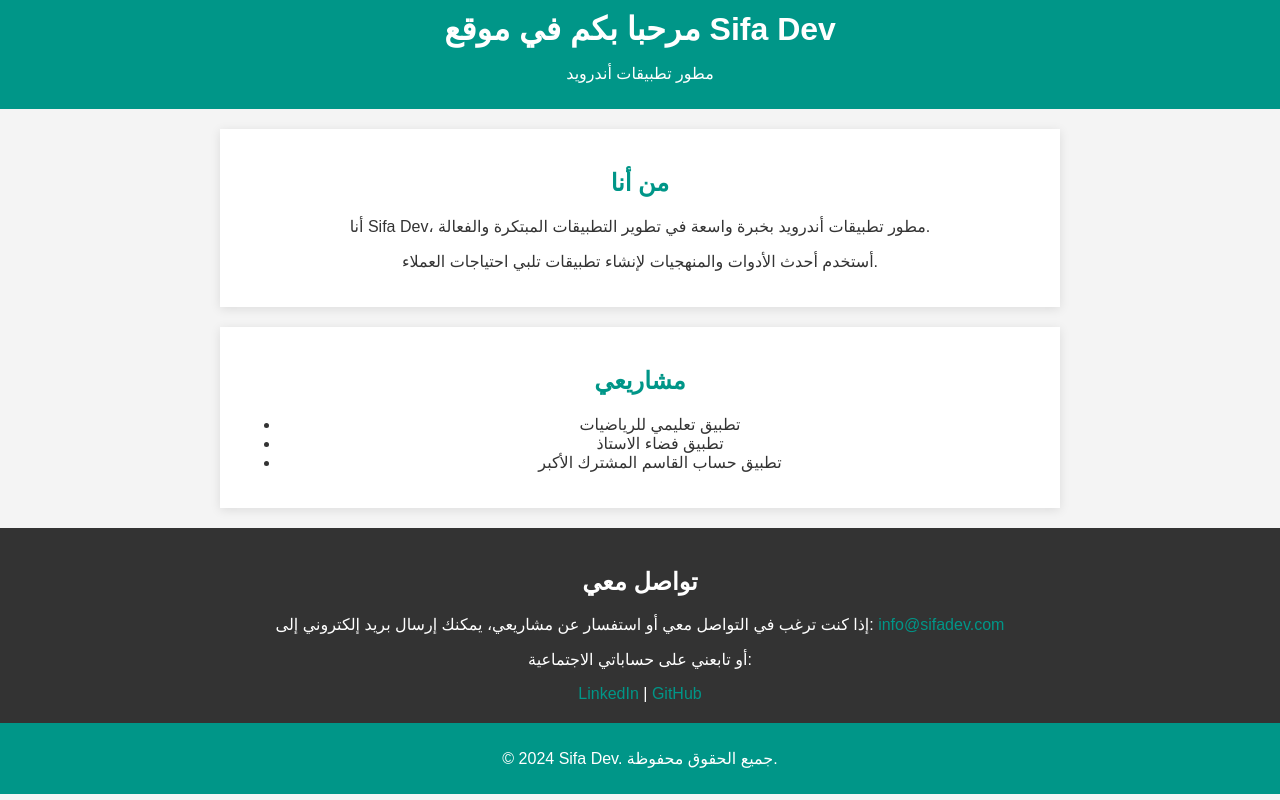
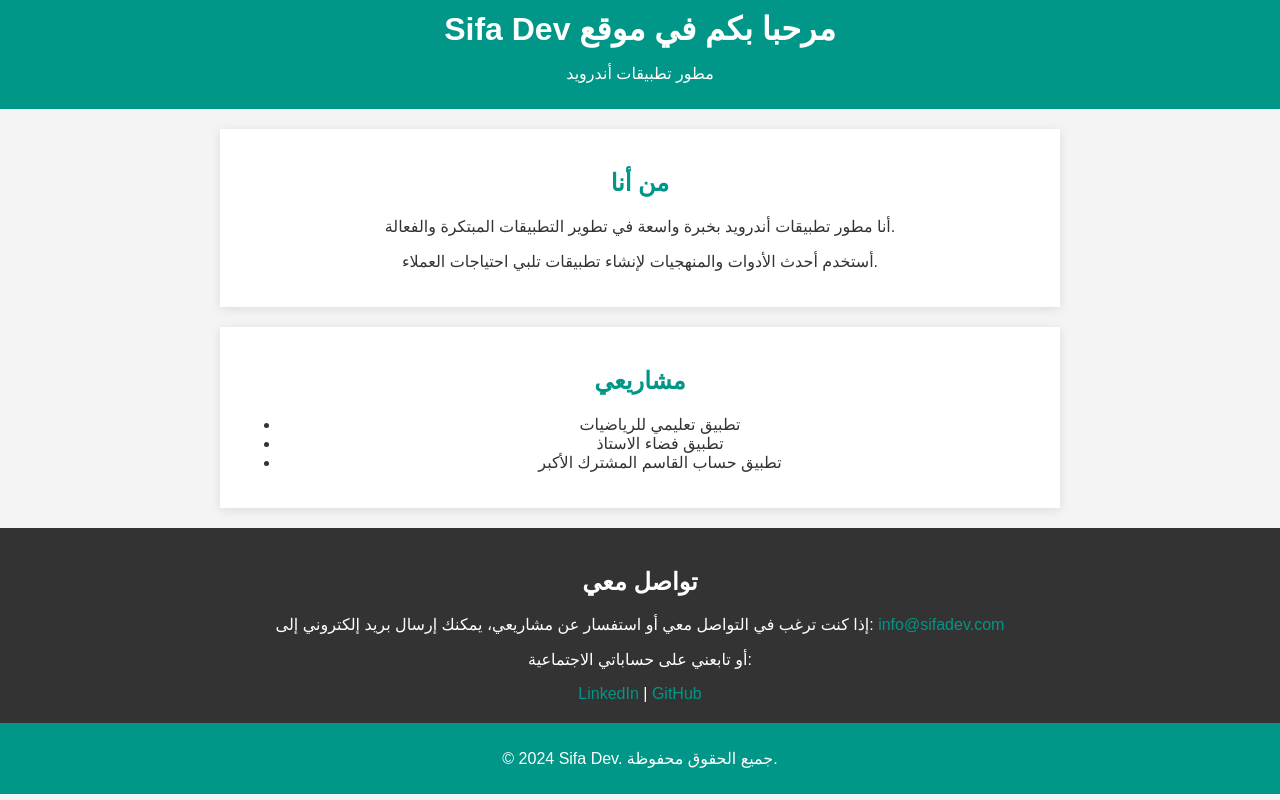
Before and after one commit to sifadev23/dev, a plain HTML site: page index.html in a window 1280 px wide. Drawn offline with Linux system fonts and the light colour scheme.

Commit message:
Update index.html

```diff
--- a/index.html
+++ b/index.html
@@ -54,13 +54,13 @@
 <body>
 
 <header>
-    <h1>مرحبا بكم في موقع Sifa Dev</h1>
+    <h1>Sifa Dev مرحبا بكم في موقع </h1>
     <p>مطور تطبيقات أندرويد</p>
 </header>
 
 <section class="about">
     <h2>من أنا</h2>
-    <p>أنا Sifa Dev، مطور تطبيقات أندرويد بخبرة واسعة في تطوير التطبيقات المبتكرة والفعالة.</p>
+    <p>أنا  مطور تطبيقات أندرويد بخبرة واسعة في تطوير التطبيقات المبتكرة والفعالة.</p>
     <p>أستخدم أحدث الأدوات والمنهجيات لإنشاء تطبيقات تلبي احتياجات العملاء.</p>
 </section>
 
```
